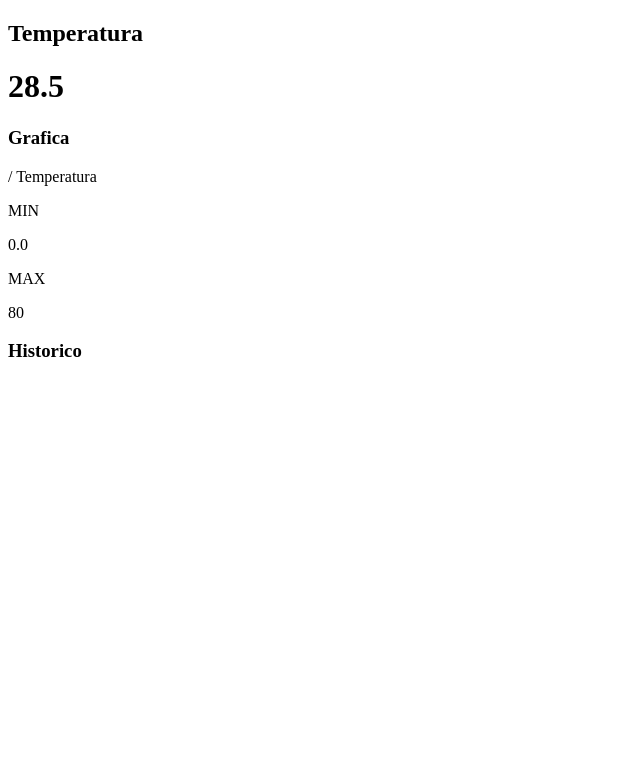
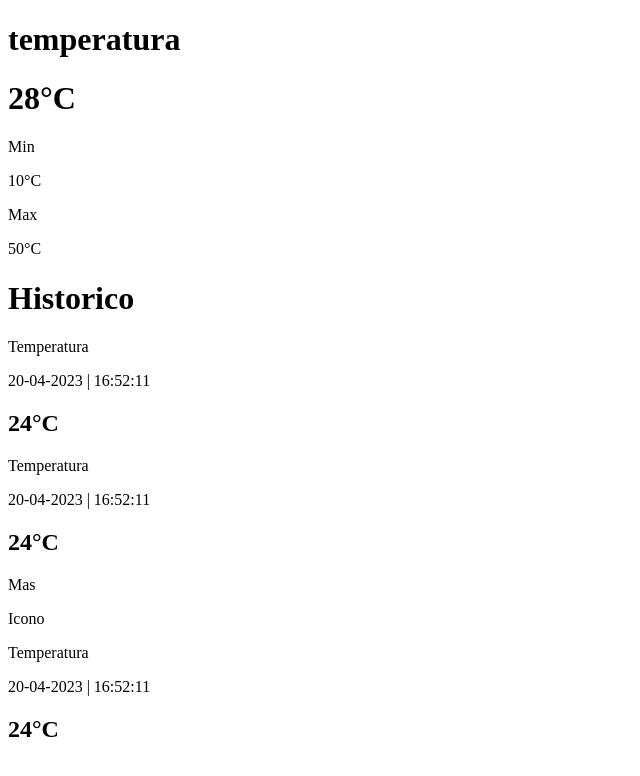
Before and after one commit to FernandoRuelas/AppTemperatura, a plain HTML site: page index.html in a window 1280 px wide. Shown: the whole page, without its empty margins (0-640 px from the left). Drawn offline with nearby package versions, Linux system fonts and the light colour scheme.

Commit message:
Se agrego estructura html

```diff
--- a/index.html
+++ b/index.html
@@ -1,4 +1,4 @@
-<!DOCTYPE html>
+<!-- <!DOCTYPE html>
 <html>
 <head>
   <meta name="viewport" content="width=device-width, initial-scale=1, maximum-scale=1, user-scalable=no">
@@ -10,10 +10,10 @@
   <script src="https://code.highcharts.com/modules/accessibility.js"></script>
 </head>
 <body>
-  <!--Title-->
+
   <h2 id="variableName">Temperatura</h2>
   <h1 id="variableValue">28.5</h1>
-  <!--Graphic-->
+
   <div id="titleSesion">
     <h3>Grafica</h3>
     <span> / Temperatura</span>
@@ -31,12 +31,81 @@
       </div>
   </div>
   </div>
-  <!--History-->
+
   <h3>Historico</h3>
   <div style="margin-top: 10px;">
     <div id="gvHistory"></div>
   </div>
 </body>
-<!-- <script src="./js/app.js"></script> -->
 <script src="./js/appPrueba.js"></script>
+</html> -->
+
+<!DOCTYPE html>
+<html lang="en">
+<head>
+  <meta charset="UTF-8">
+  <meta http-equiv="X-UA-Compatible" content="IE=edge">
+  <meta name="viewport" content="width=device-width, initial-scale=1.0">
+  <title>Document</title>
+</head>
+<body>
+
+  <header>
+    <h1>temperatura</h1>
+    <h1>28°C</h1>
+  </header>
+
+  <div id="contenedorGrafica">
+    <div id="grafica"></div>
+    <div>
+      <div>
+        <p>Min</p>
+        <p>10°C</p>
+      </div>
+      <div>
+        <p>Max</p>
+        <p>50°C</p>
+      </div>
+    </div>
+  </div>
+
+  <footer>
+    <h1>Historico</h1>
+
+    <div id="footer-tarjetas-vistaPrincipal">
+
+      <article class="tarjeta">
+        <p>Temperatura</p>
+        <p>20-04-2023 | 16:52:11</p>
+        <h1>24°C</h1>
+      </article>
+
+      <article class="tarjeta">
+        <p>Temperatura</p>
+        <p>20-04-2023 | 16:52:11</p>
+        <h1>24°C</h1>
+      </article>
+
+      <p>Mas</p>
+      <span>Icono</span>
+
+      <article class="tarjeta">
+        <p>Temperatura</p>
+        <p>20-04-2023 | 16:52:11</p>
+        <h1>24°C</h1>
+      </article>
+
+
+    </div>
+
+  </footer>
+
+
+
+
+
+
+
+
+</body>
 </html>
```
